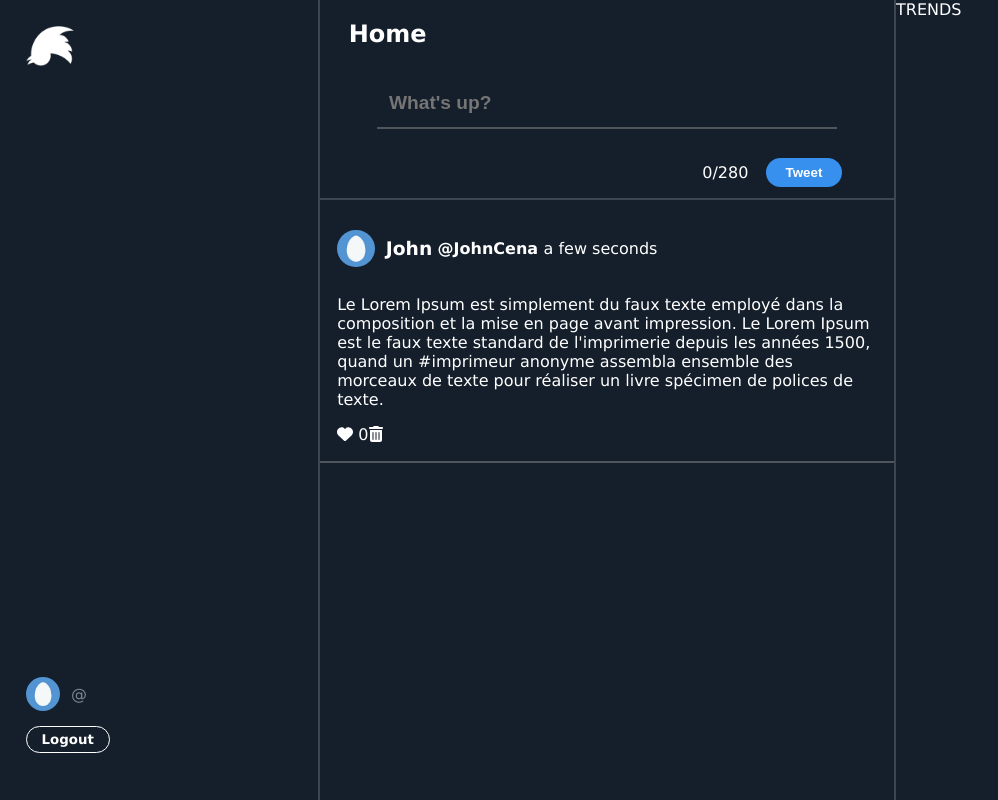
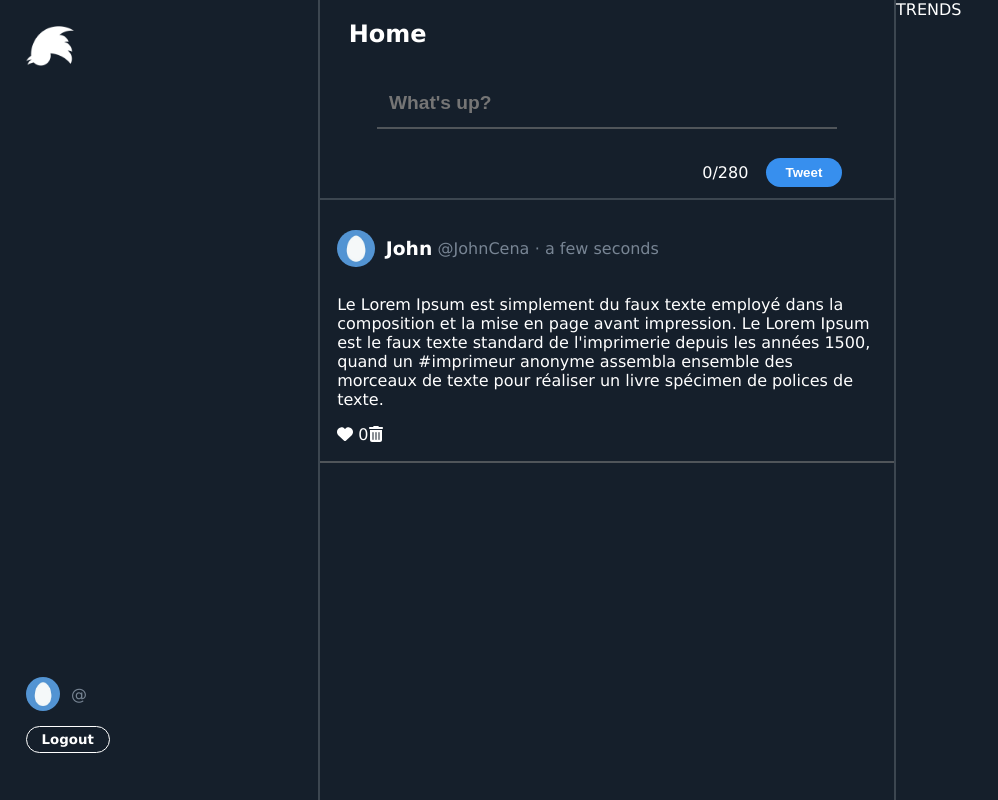
Before and after one commit to BaptisteOrdonnaud/HACKATWEET, a Next.js app in the folder frontend/: page /home in a window 1280 px wide. Shown: the whole page, without its empty margins (0-998 px from the left). Built offline with nearby package versions, Linux system fonts and the light colour scheme.

Commit message:
jnfeqsjckjk

```diff
--- a/frontend/styles/Home.module.css
+++ b/frontend/styles/Home.module.css
@@ -134,7 +134,6 @@
 .lastTweets {
     padding: 3%;
     border-bottom: 2px solid #50555a;
-
 }
 
 .userAvatarTweet {
@@ -155,9 +154,19 @@
 
 .userUsernameTweet {
     margin-right: 1%;
+    font-weight: 300;
+    color: #788594;
 }
 
-.timeTweet {}
+
+.timeTweet::before {
+    content: ' · '
+}
+
+
+.timeTweet {
+    color: #788594;
+}
 
 
 
```
